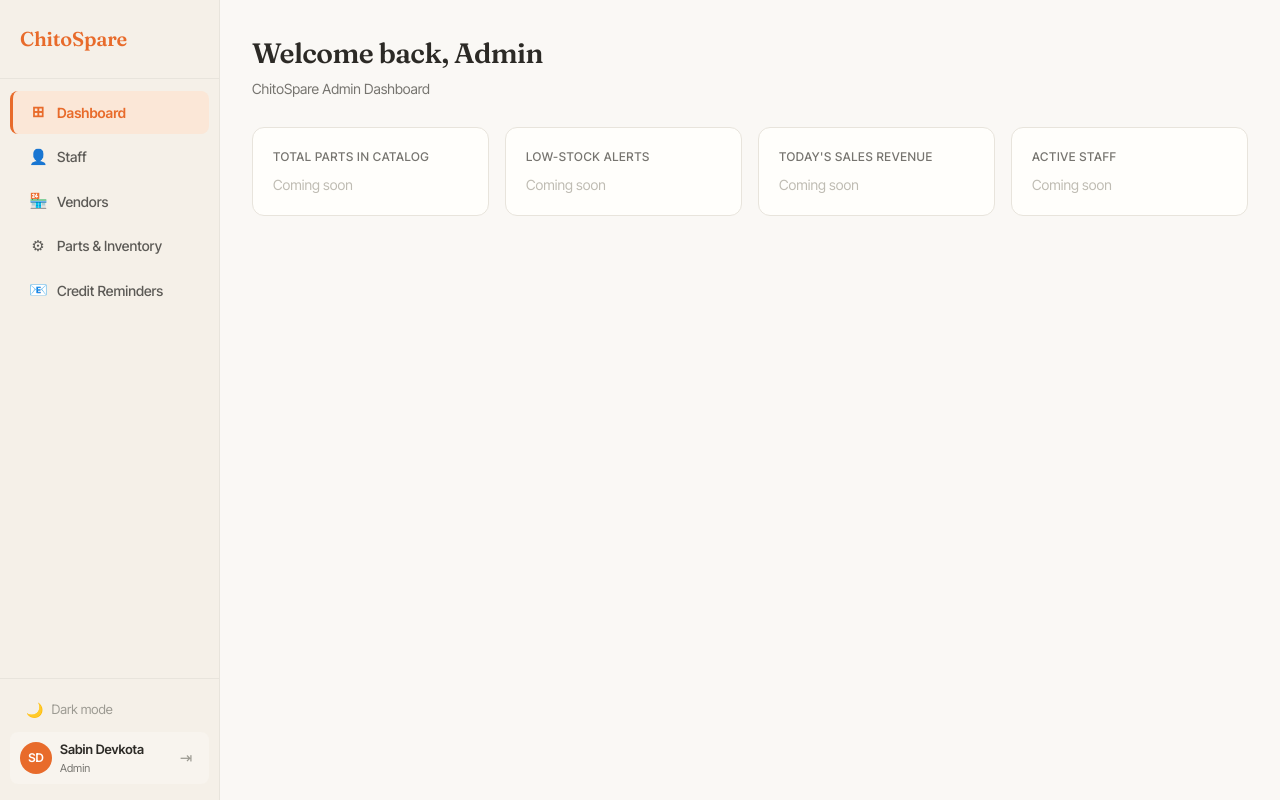
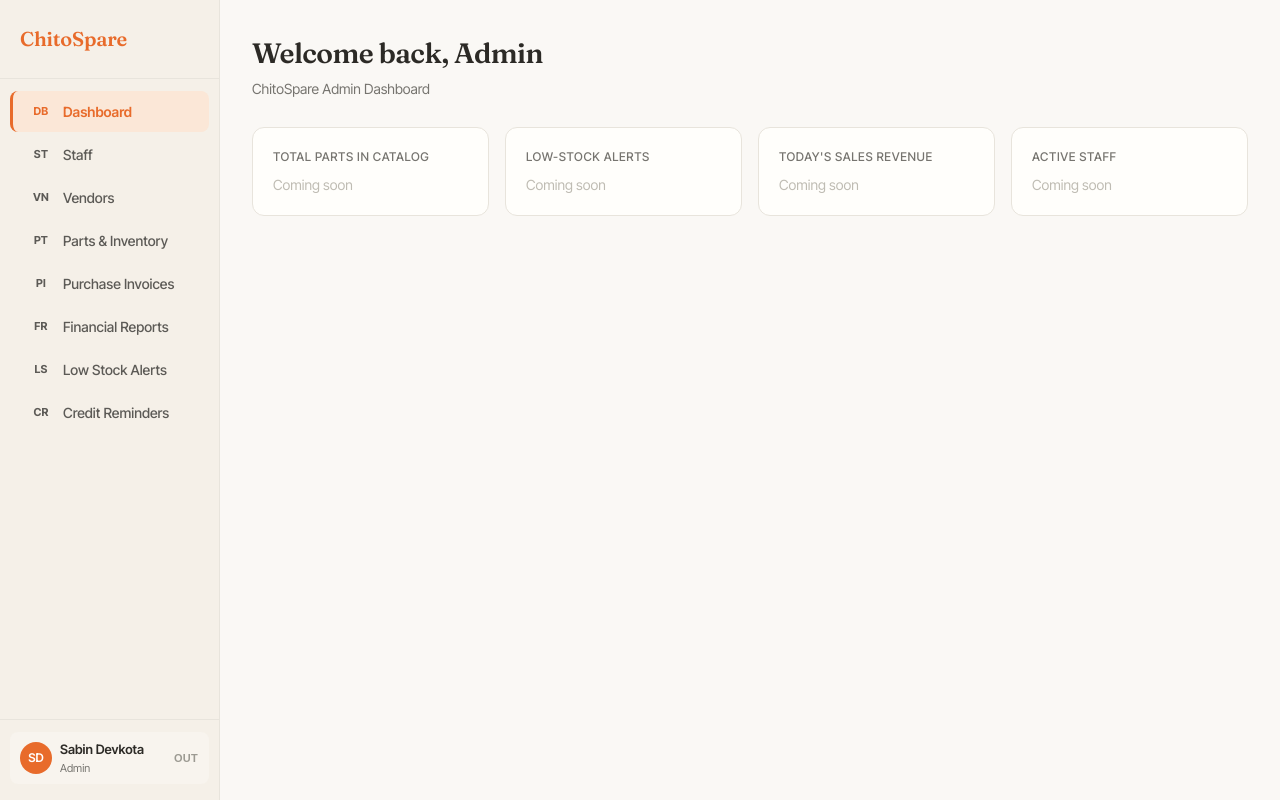
Before and after one commit to Anugraha2526/vehicle-parts-management-frontend, a React (Vite) app: page /admin in a window 1280 px wide. Built offline with nearby package versions, Linux system fonts and the light colour scheme; no server answers.

Commit message:
feat(layout): add finance nav links and refine admin screen spacing
Updates sidebar navigation for finance routes, removes the dark mode placeholder toggle, and improves icon consistency.

Polishes form/table spacing and input focus behavior to reduce shifting fields in finance pages.

```diff
--- a/src/layouts/Sidebar.css
+++ b/src/layouts/Sidebar.css
@@ -63,8 +63,10 @@
 }
 
 .sidebar-nav-icon {
-  font-size: 15px;
-  width: 18px;
+  font-size: 11px;
+  font-weight: 700;
+  letter-spacing: 0.02em;
+  width: 24px;
   text-align: center;
   flex-shrink: 0;
 }
@@ -74,24 +76,8 @@
   border-top: 1px solid var(--line);
   display: flex;
   flex-direction: column;
-  gap: 4px;
+  gap: 8px;
   flex-shrink: 0;
-}
-
-.sidebar-dark-toggle {
-  display: flex;
-  align-items: center;
-  gap: 8px;
-  padding: 8px 16px;
-  border-radius: 8px;
-  font-size: 13px;
-  color: var(--ink-400);
-  cursor: default;
-  user-select: none;
-}
-
-.sidebar-dark-icon {
-  font-size: 14px;
 }
 
 .sidebar-user {
@@ -143,7 +129,9 @@
   border: none;
   cursor: pointer;
   color: var(--ink-400);
-  font-size: 15px;
+  font-size: 11px;
+  font-weight: 700;
+  letter-spacing: 0.02em;
   width: 26px;
   height: 26px;
   border-radius: 4px;
--- a/src/layouts/Sidebar.jsx
+++ b/src/layouts/Sidebar.jsx
@@ -3,11 +3,14 @@ import { useAuth } from "../hooks/useAuth";
 import "./Sidebar.css";
 
 const NAV_ITEMS = [
-  { to: "/admin",         label: "Dashboard",        icon: "⊞", end: true },
-  { to: "/admin/staff",   label: "Staff",             icon: "👤" },
-  { to: "/admin/vendors", label: "Vendors",           icon: "🏪" },
-  { to: "/admin/parts",   label: "Parts & Inventory", icon: "⚙" },
-  { to: "/admin/reminders", label: "Credit Reminders", icon: "📧" },
+  { to: "/admin", label: "Dashboard", icon: "DB", end: true },
+  { to: "/admin/staff", label: "Staff", icon: "ST" },
+  { to: "/admin/vendors", label: "Vendors", icon: "VN" },
+  { to: "/admin/parts", label: "Parts & Inventory", icon: "PT" },
+  { to: "/admin/finance/purchase-invoices", label: "Purchase Invoices", icon: "PI" },
+  { to: "/admin/finance/reports", label: "Financial Reports", icon: "FR" },
+  { to: "/admin/finance/low-stock", label: "Low Stock Alerts", icon: "LS" },
+  { to: "/admin/reminders", label: "Credit Reminders", icon: "CR" },
 ];
 
 export default function Sidebar() {
@@ -45,18 +48,12 @@ export default function Sidebar() {
       </nav>
 
       <div className="sidebar-footer">
-        <div className="sidebar-dark-toggle" aria-label="Dark mode (coming soon)">
-          <span className="sidebar-dark-icon" aria-hidden="true">🌙</span>
-          Dark mode
-        </div>
         <div className="sidebar-user">
           <div className="sidebar-avatar" aria-hidden="true">
             {initials}
           </div>
           <div className="sidebar-user-info">
-            <span className="sidebar-user-name">
-              {user?.fullName ?? user?.role ?? "Admin"}
-            </span>
+            <span className="sidebar-user-name">{user?.fullName ?? user?.role ?? "Admin"}</span>
             <span className="sidebar-user-role">{user?.role ?? "Admin"}</span>
           </div>
           <button
@@ -65,7 +62,7 @@ export default function Sidebar() {
             aria-label="Sign out"
             title="Sign out"
           >
-            ⇥
+            OUT
           </button>
         </div>
       </div>
--- a/src/styles/index.css
+++ b/src/styles/index.css
@@ -88,7 +88,9 @@ a {
 /* finance feature layout classes */
 .finance-page {
   display: grid;
-  gap: 14px;
+  gap: 18px;
+  max-width: 1240px;
+  margin-inline: auto;
 }
 
 .page-header {
@@ -139,7 +141,7 @@ a {
   border: 1px solid var(--line-soft);
   background: var(--bg-card);
   border-radius: var(--radius-card);
-  padding: 20px;
+  padding: 22px;
   box-shadow: 0 4px 20px rgba(44, 42, 38, 0.03), 0 12px 30px rgba(44, 42, 38, 0.04);
   transition: box-shadow 0.3s ease, border-color 0.3s ease;
 }
@@ -151,7 +153,7 @@ a {
 
 .cs-form {
   display: grid;
-  gap: 12px;
+  gap: 14px;
 }
 
 .cs-form-grid {
@@ -162,7 +164,7 @@ a {
 
 .cs-field {
   display: grid;
-  gap: 6px;
+  gap: 8px;
   color: var(--ink-700);
   font-size: 0.9rem;
   font-weight: 500;
@@ -171,13 +173,15 @@ a {
 .cs-input,
 .cs-select {
   width: 100%;
+  min-height: 42px;
   border-radius: 8px;
   border: 1px solid var(--line);
   background: #ffffff;
   padding: 10px 14px;
   color: var(--ink-900);
+  line-height: 1.25;
   font: inherit;
-  transition: all 0.2s cubic-bezier(0.4, 0, 0.2, 1);
+  transition: border-color 0.2s ease, box-shadow 0.2s ease, background-color 0.2s ease;
   box-shadow: 0 1px 2px rgba(0,0,0,0.02) inset;
 }
 
@@ -192,7 +196,6 @@ a {
   border-color: var(--accent);
   background: #fff;
   box-shadow: 0 0 0 4px var(--accent-softer);
-  transform: translateY(-1px);
 }
 
 .cs-input::placeholder {
@@ -291,7 +294,6 @@ a {
 
 .cs-table tbody tr:hover {
   background: var(--bg-sunk);
-  transform: translateY(-1px);
 }
 
 .cs-table tbody td {
@@ -393,9 +395,13 @@ a {
 .low-stock-toolbar {
   display: flex;
   flex-wrap: wrap;
-  align-items: flex-end;
+  align-items: stretch;
   justify-content: space-between;
   gap: 12px;
+}
+
+.low-stock-toolbar .cs-field {
+  min-width: 220px;
 }
 
 .low-stock-actions {
@@ -485,6 +491,7 @@ a {
 .cs-helper {
   color: var(--ink-500);
   font-size: 0.84rem;
+  min-height: 1.2rem;
 }
 
 .cs-muted {
@@ -538,4 +545,8 @@ a {
     flex-direction: column;
     align-items: stretch;
   }
+
+  .card-heading {
+    flex-wrap: wrap;
+  }
 }
```
